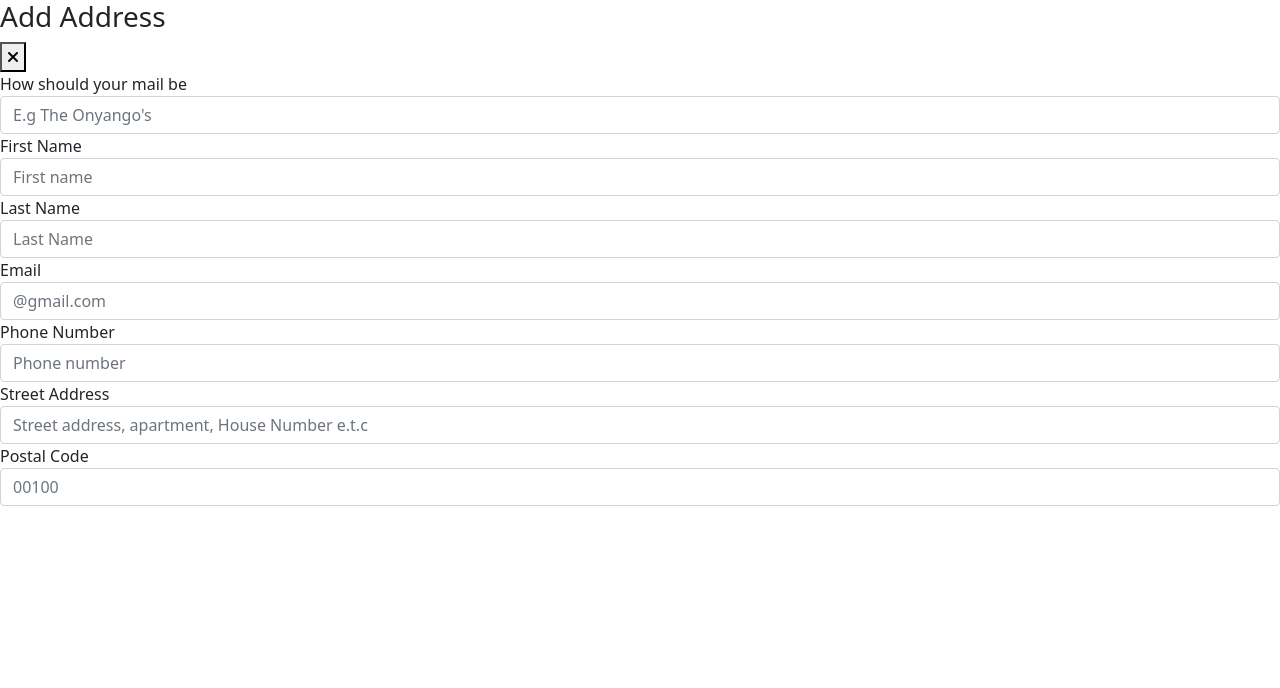
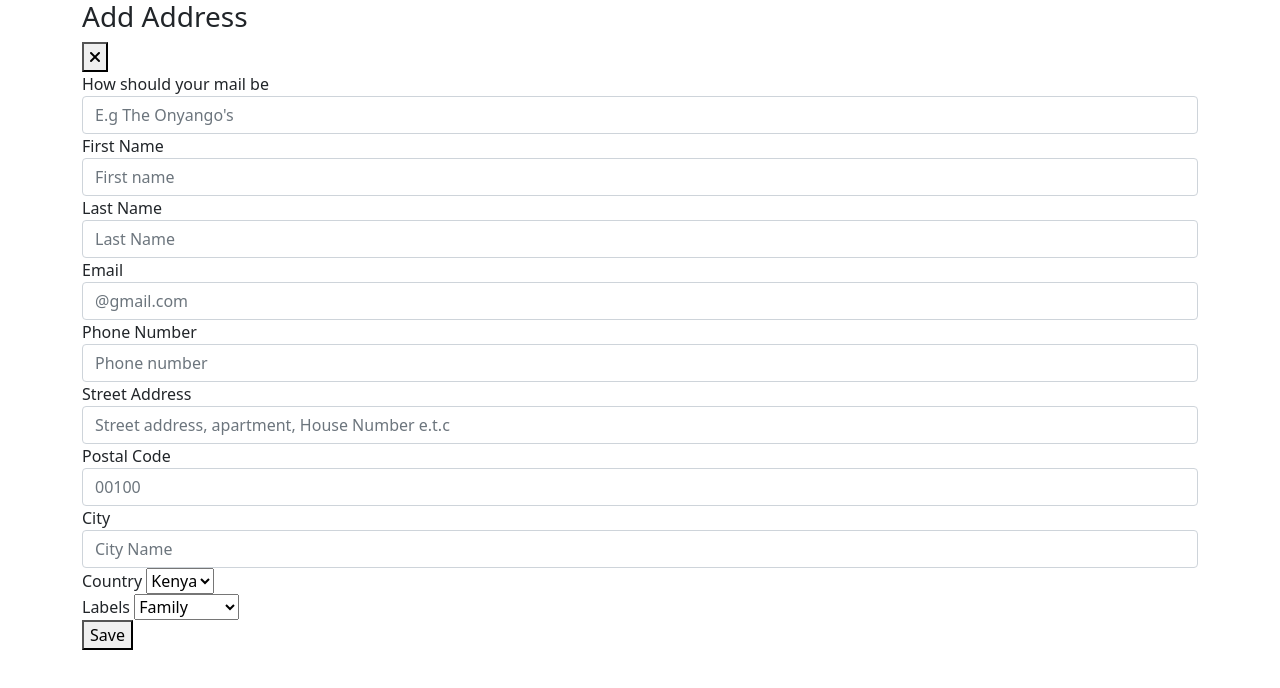
Before and after one commit to Charlotte-Natasha/Address-Book, a plain HTML site: page index.html in a window 1280 px wide. Drawn offline with nearby package versions, Linux system fonts and the light colour scheme.

Commit message:
finished html page

```diff
--- a/index.html
+++ b/index.html
@@ -28,16 +28,16 @@
   <body>
     <div id="fullscreen-div"></div>
     <form class="head" id="head">
-      <div class="content">
+      <div class="container">
         <div class="contentHead">
           <h3 id="title">Add Address</h3>
           <button type="button" id="btn">
             <i class="fas fa-times"></i>
           </button>
         </div>
-        <div class="main">
-          <div class="row">
-            <div class="col">
+        <div class="mainCont">
+          <div class="addMain">
+            <div class="address">
               <label for="">How should your mail be </label>
               <input
                 type="text"
@@ -47,8 +47,8 @@
               />
             </div>
           </div>
-          <div class="row">
-            <div class="col">
+          <div class="addMain">
+            <div class="address">
               <label for="">First Name </label>
               <input
                 type="text"
@@ -57,9 +57,8 @@
                 name="first-name"
               />
             </div>
-          </div>
-          <div class="row">
-            <div class="col">
+
+            <div class="address">
               <label for="">Last Name</label>
               <input
                 type="text"
@@ -69,8 +68,8 @@
               />
             </div>
           </div>
-          <div class="row">
-            <div class="col">
+          <div class="addMain">
+            <div class="address">
               <label for="">Email</label>
               <input
                 type="text"
@@ -79,9 +78,8 @@
                 name="email"
               />
             </div>
-          </div>
-          <div class="row">
-            <div class="col">
+
+            <div class="address">
               <label for="">Phone Number</label>
               <input
                 type="text"
@@ -91,8 +89,8 @@
               />
             </div>
           </div>
-          <div class="row">
-            <div class="col">
+          <div class="addMain">
+            <div class="address">
               <label for="">Street Address</label>
               <input
                 type="text"
@@ -101,9 +99,8 @@
                 name="street address"
               />
             </div>
-          </div>
-          <div class="row">
-            <div class="col">
+
+            <div class="address">
               <label for="">Postal Code</label>
               <input
                 type="text"
@@ -113,6 +110,37 @@
               />
             </div>
           </div>
+          <div class="addMain">
+            <div class="address">
+              <label for="">City</label>
+              <input
+                type="text"
+                placeholder="City Name"
+                class="form-control"
+                name="City"
+              />
+            </div>
+
+            <div class="address">
+              <label for="">Country</label>
+              <select id="country-list" name="country">
+                <option value="">Kenya</option>
+              </select>
+            </div>
+          </div>
+          <div class="addMin">
+            <div class="address">
+              <label for="">Labels</label>
+              <select name="labels">
+                <option value="Family">Family</option>
+                <option value="Friends">Friends</option>
+                <option value="Colleagues">Colleagues</option>
+              </select>
+            </div>
+          </div>
+          <div class="addMain">
+            <button type="submit" id="saveBtn">Save</button>
+          </div>
         </div>
       </div>
     </form>
```
